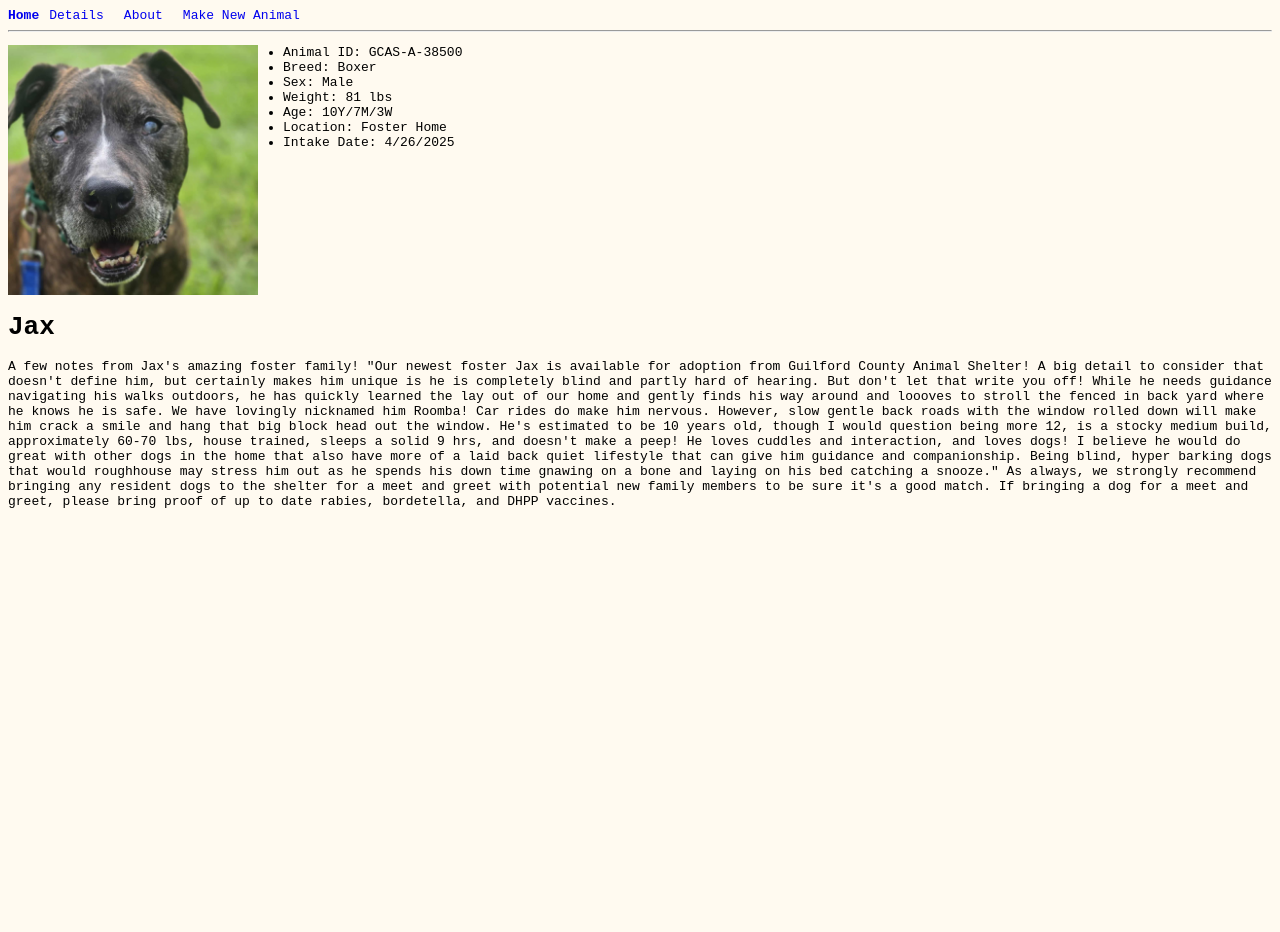
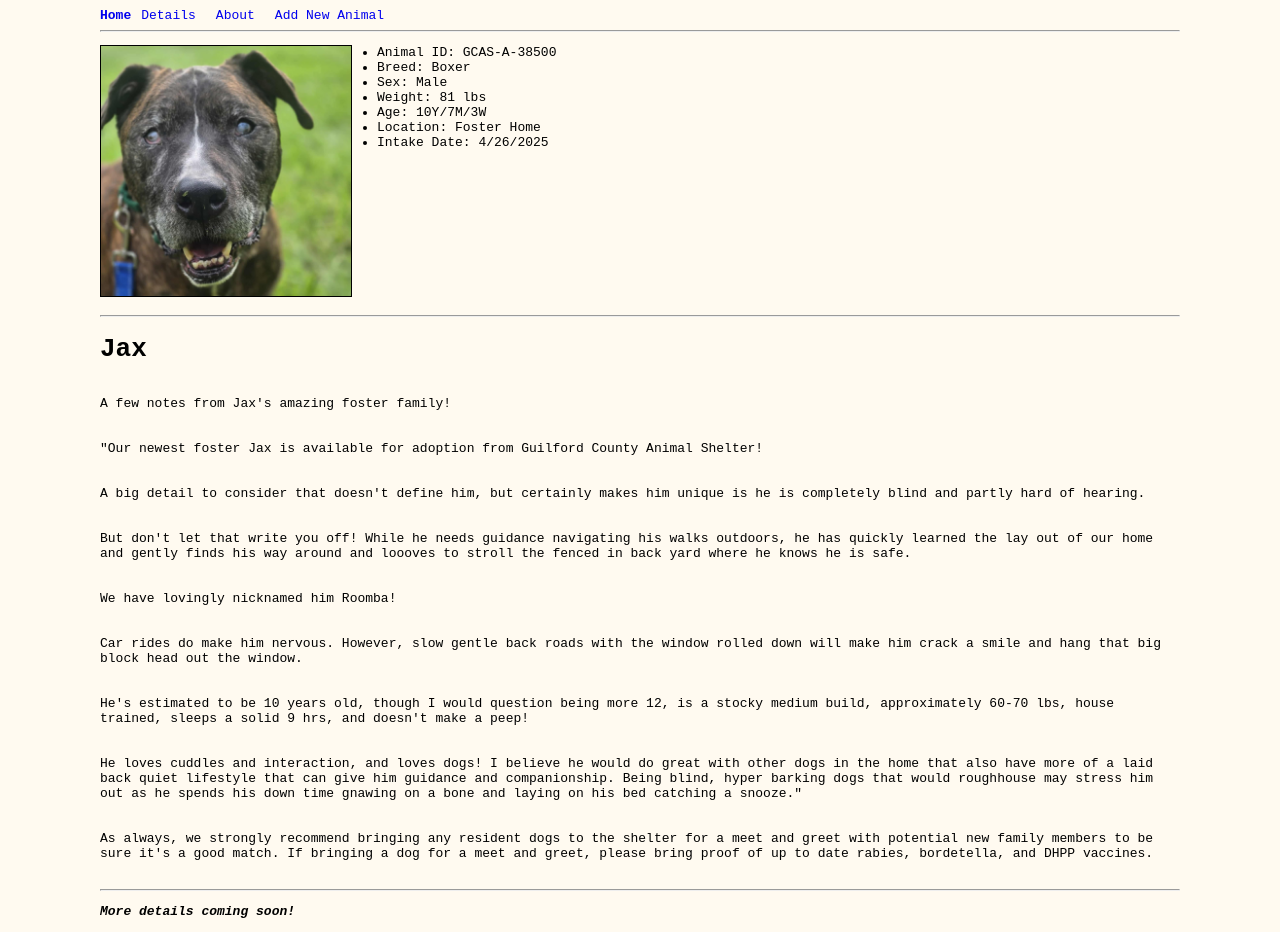
Before and after one commit to itsMintnight/staticwebapp, a plain HTML site: page src/details.html in a window 1280 px wide. Before the commit the page ends 800 px from the top, so only its background shows below. Drawn offline with Linux system fonts and the light colour scheme.

Commit message:
feat: made details look universal

```diff
--- a/src/css/styles.css
+++ b/src/css/styles.css
@@ -20,7 +20,6 @@ img {
   list-style-type: none;
   margin: 0;
   padding: 0;
-  back
 }
 
 .nav a {
@@ -29,17 +28,24 @@ img {
   padding: 10px;
 }
 
+body {
+  margin-left: 100px;
+  margin-right: 100px;
+  background-color: floralwhite;
+}
+
+p {
+  white-space: pre-line;
+}
+
 /* index.html */
 
 .dog_pictures_container {
   display: flex;
-  margin-left: 50px;
-  margin-right: 50px;
   min-width: 300px;
   flex-wrap: wrap;
   gap: 20px;
   justify-content: center;
-  background-color: floralwhite;
 }
 
 .dog_pictures_container div {
@@ -56,7 +62,12 @@ img {
   height: 250px;
 }
 
-.image_container {
+.details_container img {
   float: left;
   margin-right: 25px;
+  border: 1px solid black;
 }
+
+.description {
+
+}
--- a/src/details.html
+++ b/src/details.html
@@ -1,11 +1,10 @@
 <!DOCTYPE html>
 <script src="js/nav.js"></script>
+<title>Details</title>
 
+<body>
 	<div class="details_container">
-	<div class="image_container">
 			<img src=images/jax.jpg alt="Jax">
-	</div>
-
 		<ul>
 			<li>Animal ID: GCAS-A-38500</li>
 			<li>Breed: Boxer</li>
@@ -17,25 +16,42 @@
 		</ul>
 	</div>
 
+	<hr style="margin-top: 20px">
+
 	<div class="description">
 		<h1>Jax</h1>
 		<p>
 			A few notes from Jax's amazing foster family!
 
+
 			"Our newest foster Jax is available for adoption from Guilford County Animal Shelter!
+
 
 			A big detail to consider that doesn't define him, but certainly makes him unique is he is completely blind and partly hard of hearing.
 
+
 			But don't let that write you off! While he needs guidance navigating his walks outdoors, he has quickly learned the lay out of our home and gently finds his way around and loooves to stroll the fenced in back yard where he knows he is safe.
+
 
 			We have lovingly nicknamed him Roomba!
 
+
 			Car rides do make him nervous. However, slow gentle back roads with the window rolled down will make him crack a smile and hang that big block head out the window.
+
 
 			He's estimated to be 10 years old, though I would question being more 12, is a stocky medium build, approximately 60-70 lbs, house trained, sleeps a solid 9 hrs, and doesn't make a peep!
 
+
 			He loves cuddles and interaction, and loves dogs! I believe he would do great with other dogs in the home that also have more of a laid back quiet lifestyle that can give him guidance and companionship. Being blind, hyper barking dogs that would roughhouse may stress him out as he spends his down time gnawing on a bone and laying on his bed catching a snooze."
 
-		As always, we strongly recommend bringing any resident dogs to the shelter for a meet and greet with potential new family members to be sure it's a good match. If bringing a dog for a meet and greet, please bring proof of up to date rabies, bordetella, and DHPP vaccines. </p>
+
+			As always, we strongly recommend bringing any resident dogs to the shelter for a meet and greet with potential new family members to be sure it's a good match. If bringing a dog for a meet and greet, please bring proof of up to date rabies, bordetella, and DHPP vaccines.
+
+		</p>
+
+		<hr>
+
+		<p> <b><i>More details coming soon!<i></b></p>
 	</div>
+</body>
 </html>
--- a/src/js/nav.js
+++ b/src/js/nav.js
@@ -3,7 +3,6 @@ document.write('\
 <head>\
     <meta charset="utf-8">\
     <meta name="viewport" content="width=device-width, initial-scale=1">\
-    <title>Home</title>\
     <link rel="stylesheet" href="css/styles.css">\
 </head>\
 \
@@ -13,7 +12,7 @@ document.write('\
             <ul>\
                 <li><a href="details.html">Details</a></li>\
                 <li><a href="about.html">About</a></li>\
-                <li><a href="new-animal-form.html">Make New Animal</a></li>\
+                <li><a href="new-animal-form.html">Add New Animal</a></li>\
             </ul>\
     </nav>\
 </header>\
```
Also changed, not shown: src/about.html (+1 -0 lines), src/index.html (+2 -1 lines), src/new-animal-form.html (+1 -0 lines). Lines whose indentation alone changed are shown as unchanged.
